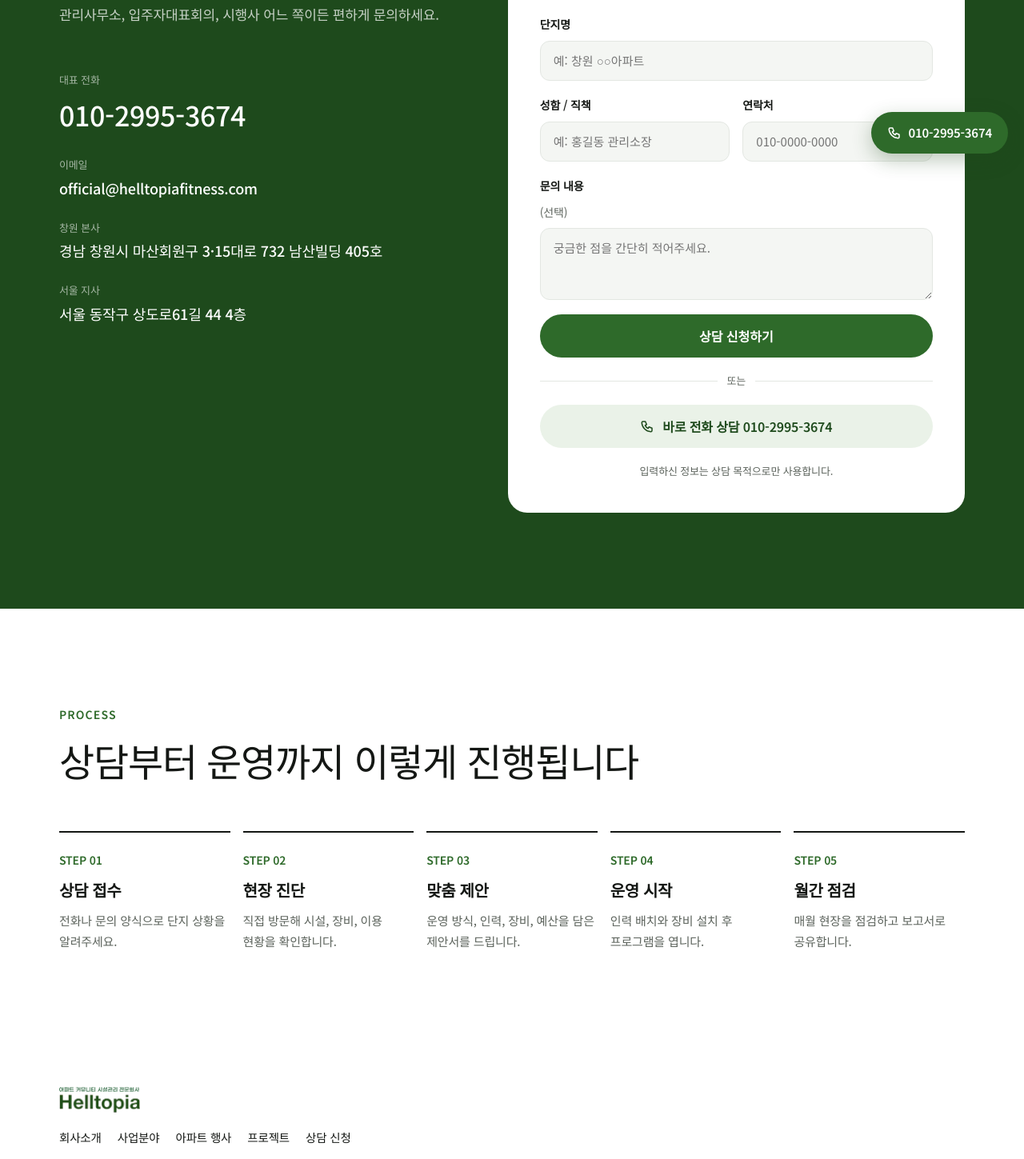
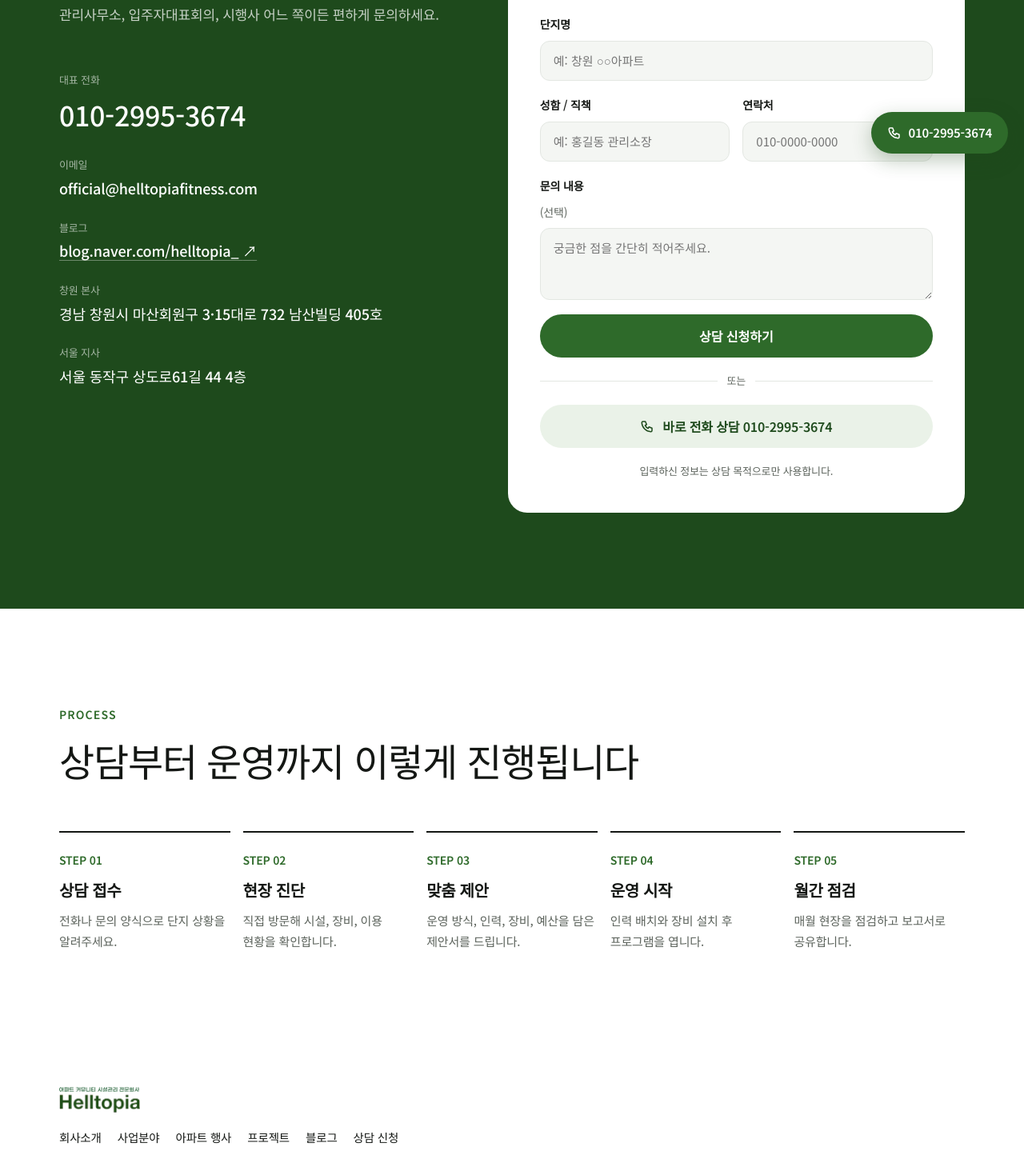
Before and after one commit to jaewan-helltopia/helltopia-homepage, a plain HTML site: page contact.html in a window 1280 px wide. Shown: the part 588-2037 px from the top of the page at 80% size. Drawn offline with Linux system fonts and the light colour scheme.

Commit message:
Add Naver blog link to menu, footer and contact info
Co-Authored-By: Claude Opus 5.5 <noreply@anthropic.com>

```diff
--- a/contact.html
+++ b/contact.html
@@ -237,6 +237,9 @@ a { color: inherit; text-decoration: none; }
 .info small { font-size: 13px; color: rgba(255,255,255,.6); }
 .info b { font-size: 18px; font-weight: 500; user-select: all; }
 .info .tel b { font-size: 34px; font-weight: 500; letter-spacing: -0.01em; }
+.info .blog b { user-select: auto; }
+.info .blog a { text-decoration: underline; text-decoration-color: rgba(255,255,255,.35); text-underline-offset: 4px; transition: text-decoration-color .2s; }
+.info .blog a:hover { text-decoration-color: currentColor; }
 form { background: #fff; color: var(--ink); border-radius: 24px; padding: 40px; display: grid; gap: 18px; min-width: 0; }
 .row { display: grid; grid-template-columns: 1fr 1fr; gap: 16px; }
 label { display: grid; gap: 8px; font-size: 14px; font-weight: 600; }
@@ -309,6 +312,8 @@ body { position: relative; }
 .foot-nav { display: flex; flex-wrap: wrap; gap: 6px 20px; font-size: 14.5px; font-weight: 500; color: var(--ink); }
 .foot-nav a:hover { color: var(--green); }
 .menu-links a[aria-current="page"] { color: var(--green); }
+/* Blog opens on Naver in a new tab: mark it as an outside link */
+.menu-links a.ext::after { content: "↗"; }
 /* Event photo cards */
 .ev-grid { display: grid; grid-template-columns: repeat(6, 1fr); gap: 20px; }
 .ev-card { grid-column: span 2; position: relative; aspect-ratio: 4 / 3; max-width: 100%; border-radius: 4px; overflow: hidden; color: #fff; display: flex; flex-direction: column; justify-content: flex-end; gap: 8px; padding: 28px; isolation: isolate; }
@@ -431,6 +436,7 @@ body { position: relative; }
         <div class="info">
           <div class="tel"><small>대표 전화</small><b>010-2995-3674</b></div>
           <div><small>이메일</small><b>official@helltopiafitness.com</b></div>
+          <div class="blog"><small>블로그</small><b><a href="https://blog.naver.com/helltopia_" target="_blank" rel="noopener">blog.naver.com/helltopia_ <span aria-hidden="true">↗</span></a></b></div>
           <div><small>창원 본사</small><b>경남 창원시 마산회원구 3·15대로 732 남산빌딩 405호</b></div>
           <div><small>서울 지사</small><b>서울 동작구 상도로61길 44 4층</b></div>
         </div>
@@ -477,7 +483,7 @@ body { position: relative; }
   <div class="wrap">
     <img src="images/logo.png" alt="헬토피아">
     <nav class="foot-nav" aria-label="사이트 메뉴">
-      <a href="about.html">회사소개</a><a href="services.html">사업분야</a><a href="events.html">아파트 행사</a><a href="projects.html">프로젝트</a><a href="contact.html">상담 신청</a>
+      <a href="about.html">회사소개</a><a href="services.html">사업분야</a><a href="events.html">아파트 행사</a><a href="projects.html">프로젝트</a><a href="https://blog.naver.com/helltopia_" target="_blank" rel="noopener">블로그</a><a href="contact.html">상담 신청</a>
     </nav>
     <div class="lines">
       <span>상호 헬토피아 · 대표 안재완 · TEL 010-2995-3674 · official@helltopiafitness.com</span>
@@ -503,6 +509,7 @@ body { position: relative; }
       <a href="services.html">사업분야</a>
       <a href="events.html">아파트 행사</a>
       <a href="projects.html">프로젝트</a>
+      <a class="ext" href="https://blog.naver.com/helltopia_" target="_blank" rel="noopener">블로그</a>
       <a href="contact.html">상담 신청</a>
     </nav>
     <div class="menu-foot">
```
Also changed, not shown: about.html (+7 -1 lines), events.html (+7 -1 lines), index.html (+8 -1 lines), projects.html (+1 -1 lines), services.html (+7 -1 lines).
